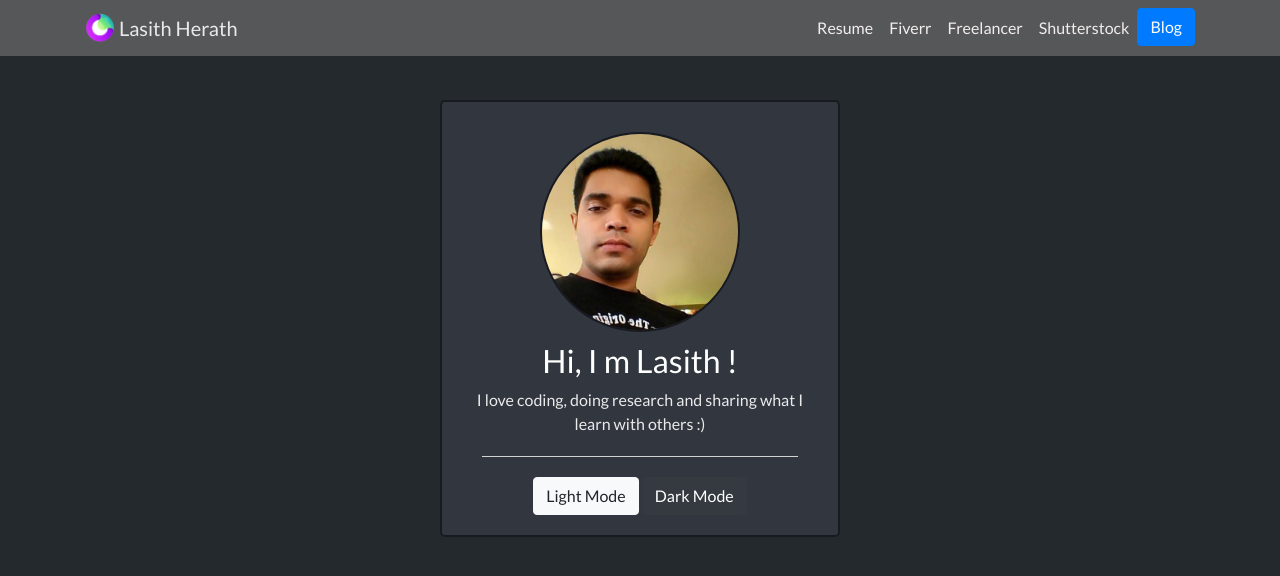
After one commit to lazith17/lasith-portfolio, a Django app: page /dark/ in a window 1280 px wide. The commit adds this page. Shown: the top 576 px of the page. Run offline with Django 3.2, Linux system fonts and the light colour scheme; some libraries are stand-ins or nearby versions.

Commit message:
local settings

```diff
--- /dev/null
+++ b/portfolio/templates/portfolio/dark.html
@@ -0,0 +1,31 @@
+{% extends "portfolio/base.html" %}
+{% load static %}
+{% block content %}
+
+    <link id="mystylesheet" rel="stylesheet" type="text/css" href="{% static "portfolio/dark.css" %}">
+
+    <script type="text/javascript">
+        var setTheme = localStorage.getItem('theme')
+        console.log('theme:', setTheme)
+
+        if (setTheme == null) {
+            swapStyle({% static "portfolio/light.css" %})
+        } else {
+            swapStyle(setTheme)
+        }
+
+        function swapStyle(sheet) {
+            document.getElementById('mystylesheet').href = sheet
+            localStorage.setItem('theme', sheet)
+        }
+    </script>
+
+    <div id="box">
+        <img id="profile_pic" src="{% static 'portfolio/las.jpg' %}">
+        <h2>Hi, I m Lasith !</h2>
+        <p>I love coding, doing research and sharing what I learn with others :)</p>
+        <hr>
+        <button class="btn btn-light" onclick="swapStyle({% static "portfolio/light.css" %})">Light Mode</button>
+        <button class="btn btn-dark" onclick="swapStyle({% static "portfolio/dark.css" %})">Dark Mode</button>
+    </div>
+{% endblock %}
--- a/portfolio/templates/portfolio/home.html
+++ b/portfolio/templates/portfolio/home.html
@@ -4,7 +4,7 @@
 
     <div id="box">
         <img id="profile_pic" src="{% static 'portfolio/las.jpg' %}">
-        <h2>Hi, I m Lasith !</h2>
+        <h2>Hello, I m Lasith !</h2>
         <p>I love coding, doing research and sharing what I learn with others :)</p>
         <hr>
     </div>
```
